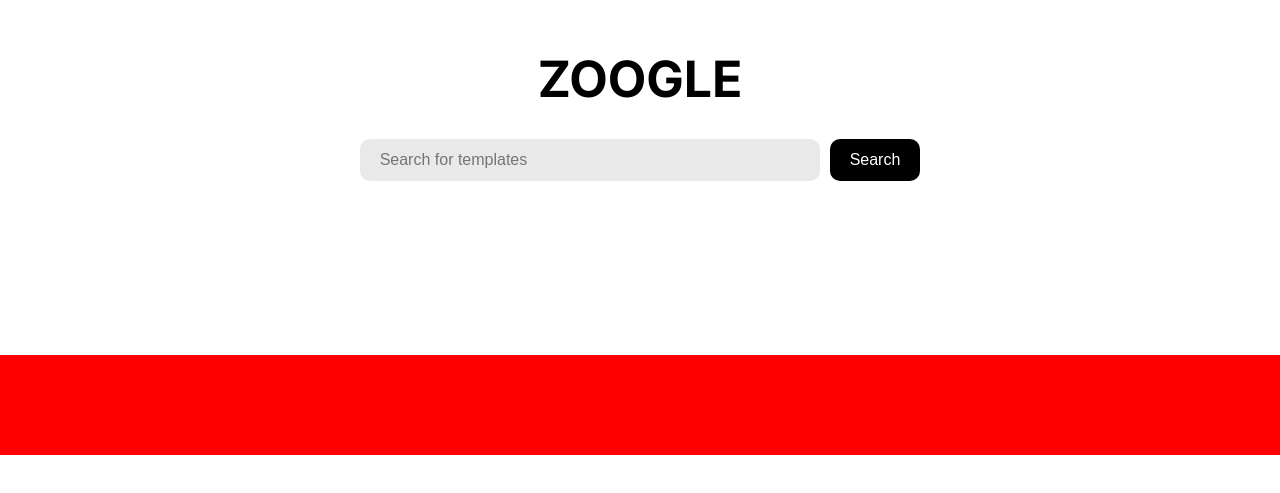
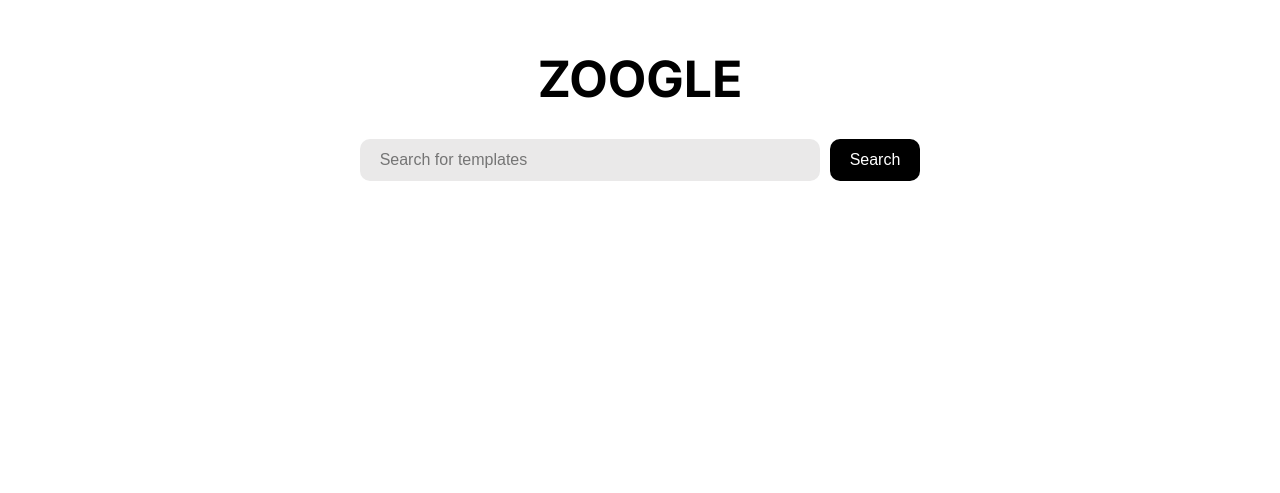
Before and after one commit to IAMDBCOOPERR/zoogle, a Next.js app: page / in a window 1280 px wide. Shown: the part 125-618 px from the top of the page. Built offline with nearby package versions, Linux system fonts and the light colour scheme.

Commit message:
changed the

```diff
--- a/src/app/page.js
+++ b/src/app/page.js
@@ -72,7 +72,6 @@ const Home = () => {
      gap: "100px",
      width: "100%",
      boxSizing: "border-box",
-     background: "red",
      flexWrap: "wrap",
      padding: "50px",
     }}
```
